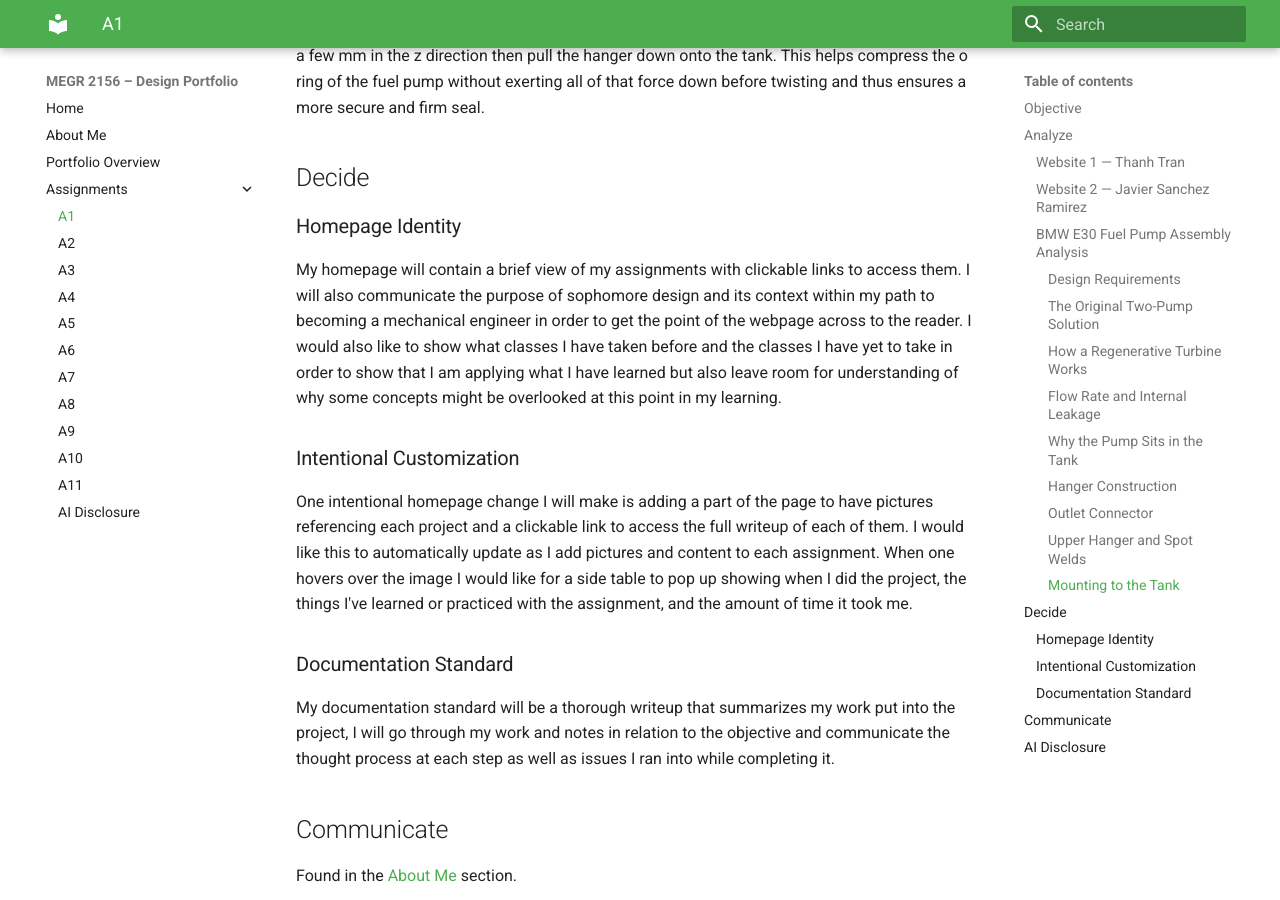
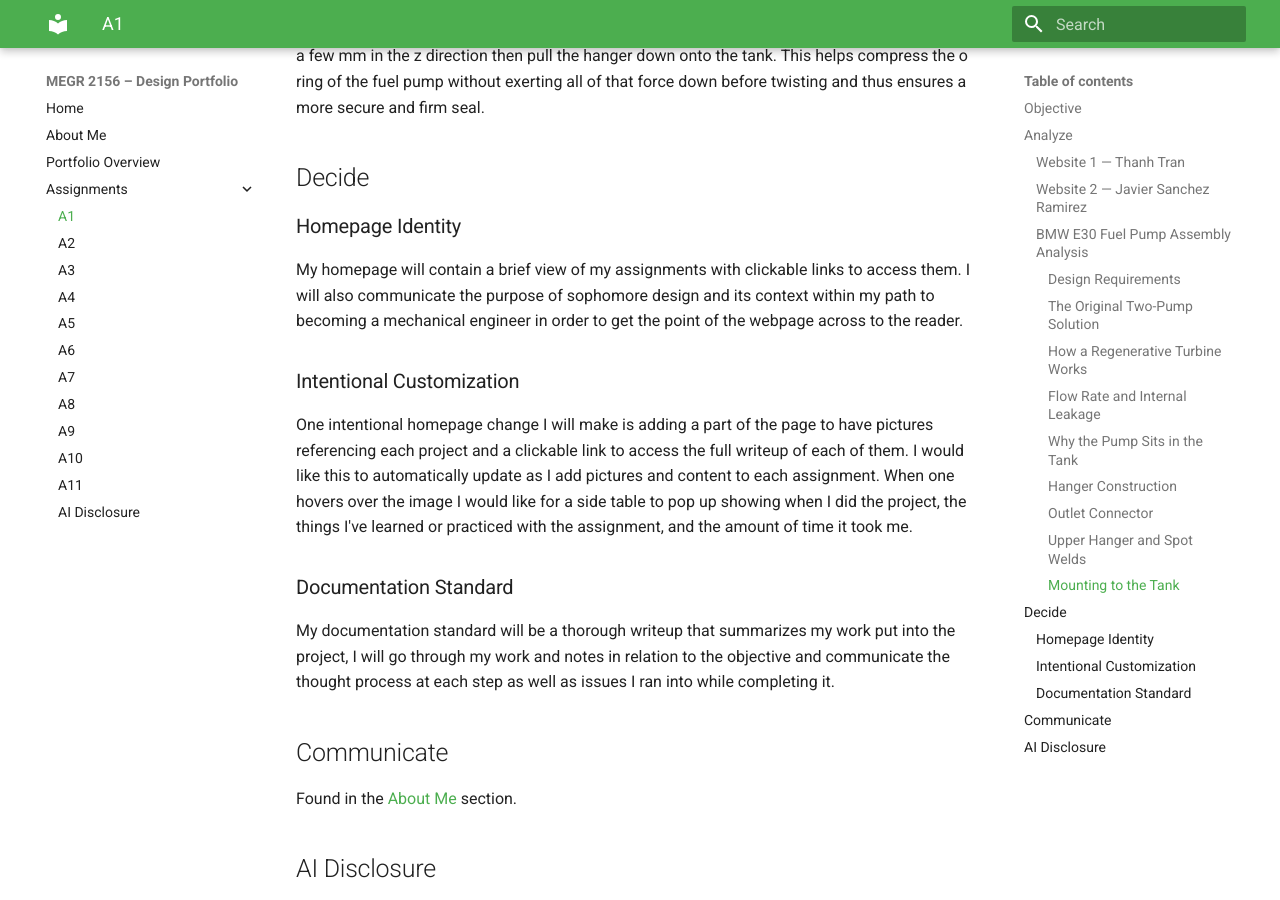
Before and after one commit to jmcadam4/design-projects-portfolio, an MkDocs documentation site: the page built from docs/assignments/A01/index.md, in a window 1280 px wide and 900 px high, scrolled down 9757 px. Built offline with MkDocs 1.6.1 and Material for MkDocs 9.7.7, drawn with Linux system fonts in a browser that asks for light colours.

Commit message:
decision update

```diff
--- a/docs/assignments/A01/index.md
+++ b/docs/assignments/A01/index.md
@@ -122,7 +122,7 @@ The mechanism used to mount the fuel pump into the tank is quite simple. The tee
 
 ### Homepage Identity
 
-My homepage will contain a brief view of my assignments with clickable links to access them. I will also communicate the purpose of sophomore design and its context within my path to becoming a mechanical engineer in order to get the point of the webpage across to the reader. I would also like to show what classes I have taken before and the classes I have yet to take in order to show that I am applying what I have learned but also leave room for understanding of why some concepts might be overlooked at this point in my learning.
+My homepage will contain a brief view of my assignments with clickable links to access them. I will also communicate the purpose of sophomore design and its context within my path to becoming a mechanical engineer in order to get the point of the webpage across to the reader.
 
 ### Intentional Customization
 
```
